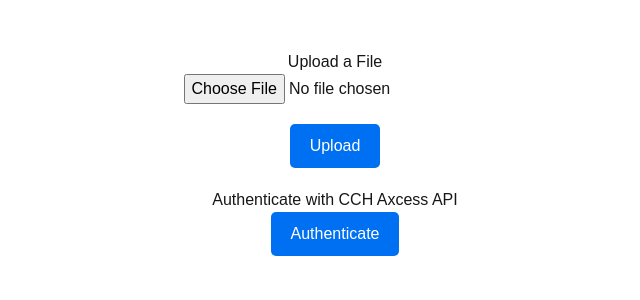
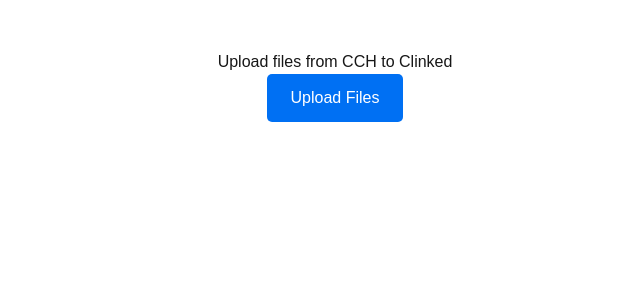
Before and after one commit to nattuthurai/clinked, a Next.js app: page /cchtax in a window 1280 px wide. Shown: the top 300 px of the page, without its empty margins (305-945 px from the left). Built offline with nearby package versions, Linux system fonts and the light colour scheme.

Commit message:
spinner added

```diff
--- a/package.json
+++ b/package.json
@@ -18,7 +18,8 @@
     "react": "^18.3.1",
     "react-datepicker": "^7.5.0",
     "react-dom": "^18.3.1",
-    "react-select": "^5.8.3"
+    "react-select": "^5.8.3",
+    "react-spinners": "^0.15.0"
   },
   "devDependencies": {
     "eslint": "^8",
--- a/src/app/cchtax/page.js
+++ b/src/app/cchtax/page.js
@@ -1,10 +1,11 @@
 "use client";
 import { useState } from "react";
+import { PuffLoader } from "react-spinners";
 
 export default function HomePage() {
   const [data, setData] = useState(null);
   const [error, setError] = useState(null);
-
+  const [loading, setLoading] = useState(false);
   const [file, setFile] = useState(null);
   const [uploadStatus, setUploadStatus] = useState("");
 
@@ -49,13 +50,16 @@
 
   const handleAuth = async () => {
     try {
+
+      setLoading(true); // Show spinner when the operation starts
       let filterInfo = "TaxYear eq '2023'";
       const response = await fetch(`/api/getAccessToken?filter=${filterInfo}`, {
         method: "GET",
       });
 
       const result = await response.json();
-
+      setData(result);
+      setLoading(false); // Hide spinner when the operation finishes
       /*const blob = await response.blob();
       const downloadUrl = window.URL.createObjectURL(blob);
       const link = document.createElement("a");
@@ -71,7 +75,7 @@
 
       // console.log("result" + result);
 
-      setData(result);
+
     } catch (err) {
       setError("Failed to fetch data");
     }
@@ -79,7 +83,7 @@
 
   return (
     <div className="container" style={{ maxWidth: '500px', margin: '50px auto', textAlign: 'center' }}>
-      <h1>Upload a File</h1>
+      {/* <h1>Upload a File</h1>
       <input
         type="file"
         onChange={handleFileChange}
@@ -101,21 +105,29 @@
       </button>
       <p style={{ marginTop: "20px", whiteSpace: "pre-wrap" }}>
         {uploadStatus}
-      </p>
+      </p> */}
 
-      <h1>Authenticate with CCH Axcess API</h1>
-      <button onClick={handleAuth} style={{
-          padding: "10px 20px",
-          backgroundColor: "#0070f3",
-          color: "white",
+      <h1>Upload files from CCH to Clinked</h1>
+      <button onClick={handleAuth} disabled={loading}
+        style={{
+          padding: "0.75rem 1.5rem",
+          fontSize: "1rem",
+          cursor: loading ? "not-allowed" : "pointer",
+          backgroundColor: loading ? "#aaa" : "#0070f3",
+          color: "#fff",
           border: "none",
           borderRadius: "5px",
-          cursor: "pointer",
-        }}>Authenticate</button>
+          marginBottom: "1rem",
+        }}
+      >
+        {loading ? "Processing..." : "Upload Files"}</button>
 
       {data && <pre>{JSON.stringify(data, null, 2)}</pre>}
 
       {error && <p style={{ color: "red" }}>{error}</p>}
+
+       {/* Spinner component */}
+       {loading && <PuffLoader color="#0070f3" size={60} />}
     </div>
   );
 }
```
